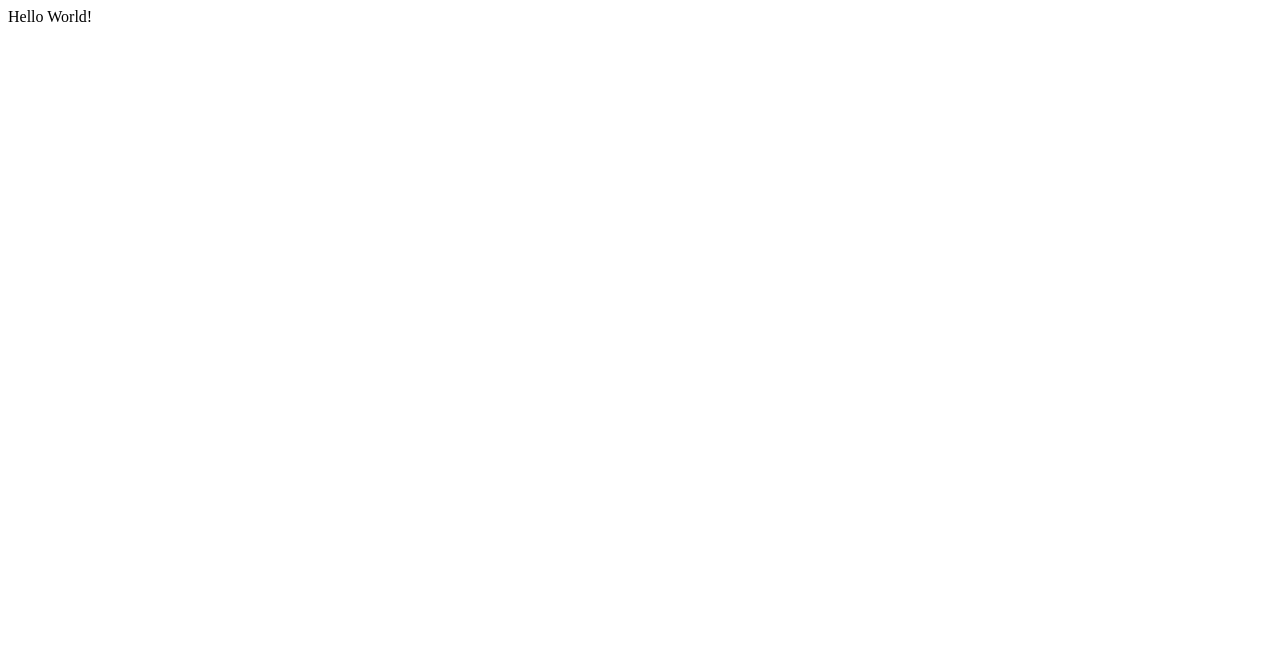
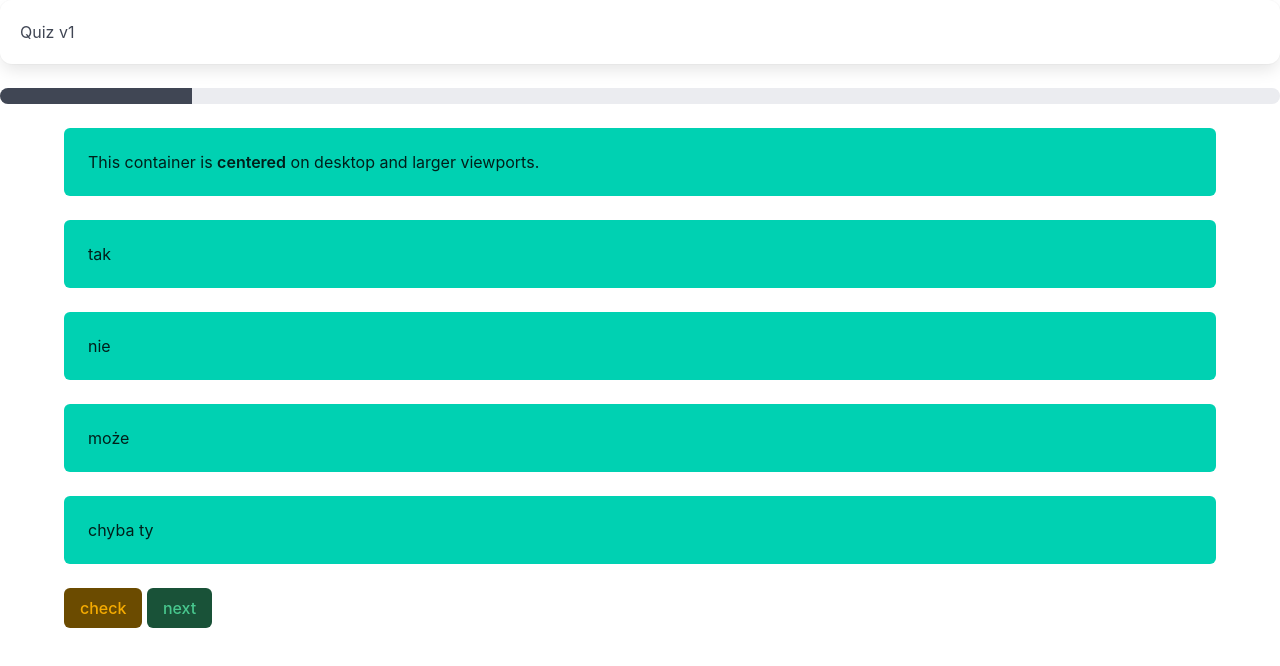
Before and after one commit to zagola/quiz_v1, a plain HTML site: page static/index.html in a window 1280 px wide. Drawn offline with nearby package versions, Linux system fonts and the light colour scheme.

Commit message:
UI layout
Add index.html layout based on bulma.io

```diff
--- a/static/index.html
+++ b/static/index.html
@@ -1,10 +1,34 @@
 <!DOCTYPE html>
 <html lang="en">
 <head>
-    <meta charset="UTF-8">
-    <title>Title</title>
+    <meta charset="utf-8">
+    <meta name="viewport" content="width=device-width, initial-scale=1">
+    <title>Quiz v1</title>
+    <link rel="stylesheet" href="https://cdn.jsdelivr.net/npm/bulma@1.0.0/css/bulma.min.css">
 </head>
 <body>
-  Hello World!
+<div class="box">Quiz v1</div>
+<progress class="progress" value="15" max="100">15%</progress>
+<div class="container">
+    <div class="notification is-primary">
+        This container is <strong>centered</strong> on desktop and larger viewports.
+    </div>
+    <div class="notification is-primary">
+        tak
+    </div>
+    <div class="notification is-primary">
+        nie
+    </div>
+    <div class="notification is-primary">
+        może
+    </div>
+    <div class="notification is-primary">
+        chyba ty
+    </div>
+    <button class="button is-warning is-dark">check</button>
+    <button class="button is-success is-dark">next</button>
+</div>
+
+
 </body>
 </html>
```
